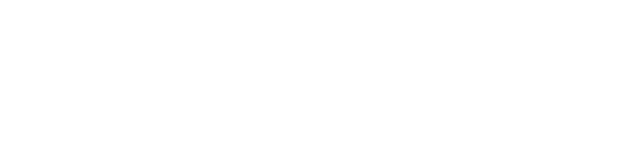
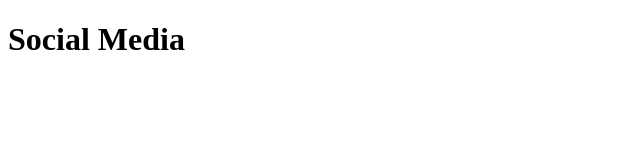
Before and after one commit to pragya-sharma11/Social_Media_Project, a website: page Project/public/index.html in a window 1280 px wide. Shown: the whole page, without its empty margins (0-640 px from the left). Drawn offline with Linux system fonts and the light colour scheme.

Commit message:
make a heading

```diff
--- a/Project/public/index.html
+++ b/Project/public/index.html
@@ -4,9 +4,9 @@
     <meta charset="UTF-8">
     <meta http-equiv="X-UA-Compatible" content="IE=edge">
     <meta name="viewport" content="width=device-width, initial-scale=1.0">
-    <title>Document</title>
+    <title>Social Media</title>
 </head>
 <body>
-
+    <h1>Social Media</h1>
 </body>
 </html>
```
